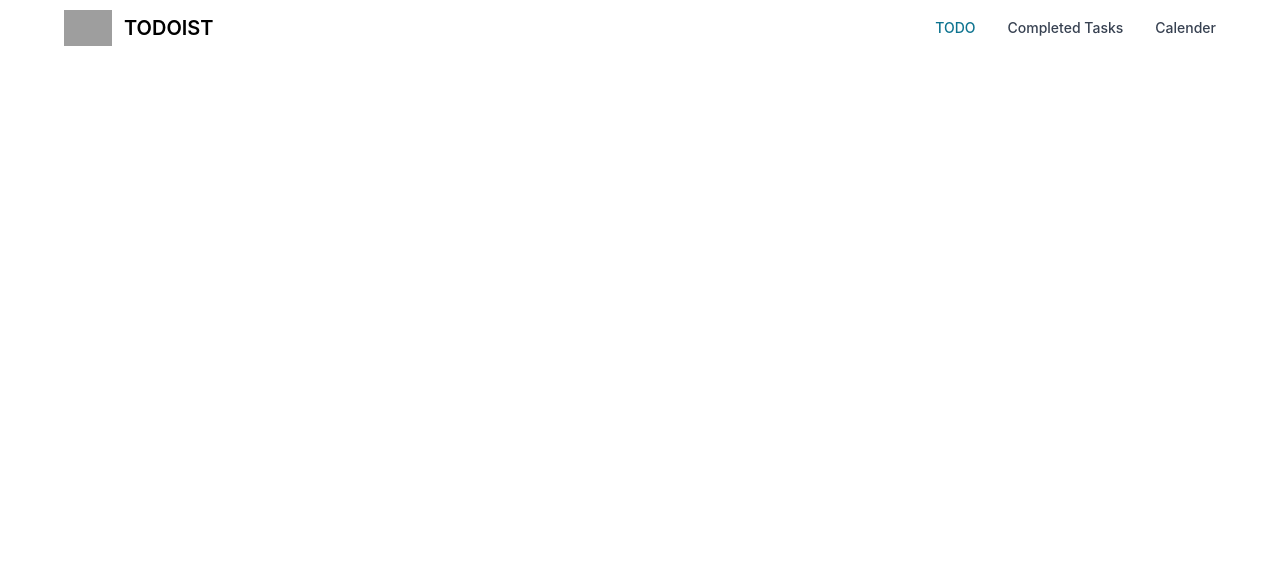
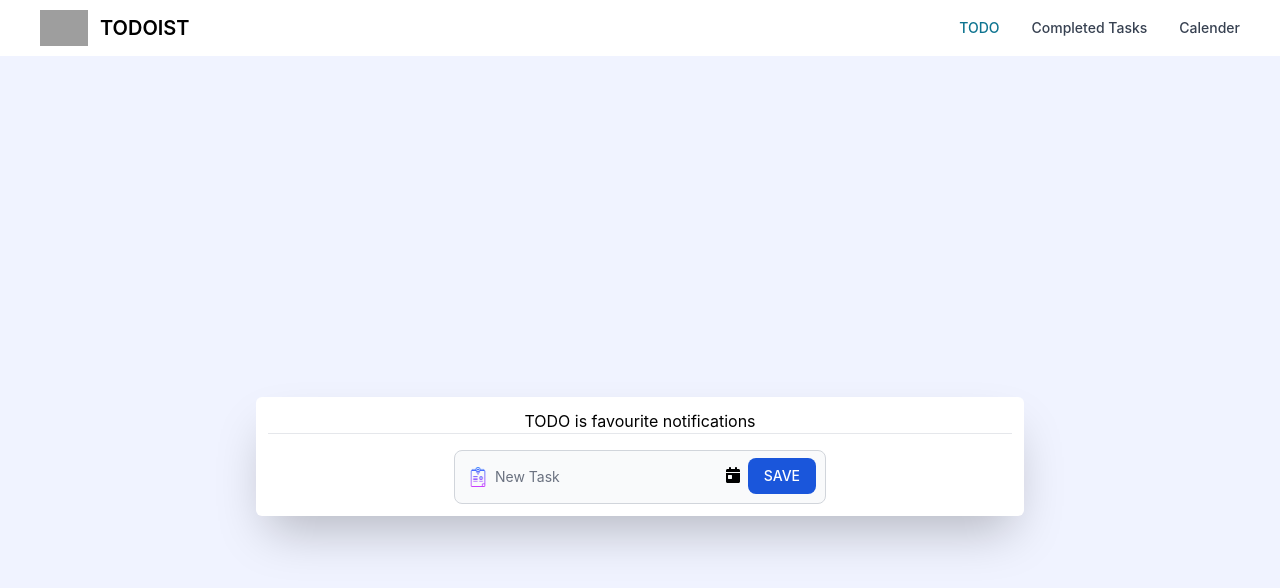
Before and after one commit to monirhabderabby/todo, a React (Create React App) app: page / in a window 1280 px wide. Shown: the top 588 px of the page. Built offline with nearby package versions, Linux system fonts and the light colour scheme; grey boxes are pictures that could not be loaded.

Commit message:
input task structure ready with pick date

```diff
--- a/package.json
+++ b/package.json
@@ -3,12 +3,17 @@
   "version": "0.1.0",
   "private": true,
   "dependencies": {
+    "@fortawesome/fontawesome-svg-core": "^6.1.1",
+    "@fortawesome/free-solid-svg-icons": "^6.1.1",
+    "@fortawesome/react-fontawesome": "^0.2.0",
     "@testing-library/jest-dom": "^5.16.4",
     "@testing-library/react": "^13.3.0",
     "@testing-library/user-event": "^13.5.0",
+    "date-fns": "^2.28.0",
     "flowbite": "^1.4.7",
     "flowbite-react": "^0.1.0",
     "react": "^18.2.0",
+    "react-day-picker": "^8.0.7",
     "react-dom": "^18.2.0",
     "react-router-dom": "^6.3.0",
     "react-scripts": "5.0.1",
--- a/src/App.js
+++ b/src/App.js
@@ -3,10 +3,13 @@ import './App.css';
 import Calender from './Pages/Calender/Calender';
 import CompleteTasks from './Pages/CompleteTasks/CompleteTasks';
 import Todo from './Pages/Todo/Todo';
+import TNavbar from './Shared/TNavbar';
+import 'react-day-picker/dist/style.css';
 
 function App() {
   return (
     <div className="App">
+      <TNavbar />
       <Routes>
         <Route path='/' element={<Todo />} />
         <Route path='/completetasks' element={<CompleteTasks />} />
--- /dev/null
+++ b/src/Pages/Todo/Todo.css
@@ -0,0 +1,9 @@
+.todo-input{
+    height: 15px;
+    padding: 15px;
+    outline: none;
+    border: 0.5px solid gray;
+    outline-width: 0;
+    border-radius: 4px;
+
+}
--- a/src/Pages/Todo/Todo.js
+++ b/src/Pages/Todo/Todo.js
@@ -1,10 +1,54 @@
-import React from 'react';
-import TNavbar from '../../Shared/TNavbar';
+import React, { useState } from "react";
+import "./Todo.css";
+import note from '../../Assets/note.png'
+import { FontAwesomeIcon } from '@fortawesome/react-fontawesome'
+import { faCalendarDay, faL } from '@fortawesome/free-solid-svg-icons'
+import DayPickerModal from "../../Shared/DayPickerModal";
+
 
 const Todo = () => {
+    const [isPickDate, setIsPickDate] = useState(false);
+    const [date, setDate] = useState("");
+
+    const handleNewToDo = e => {
+        e.preventDefault();
+        const todo = e.target.todo.value;
+        const result = {todo, date}
+        console.log(result);
+
+    }
     return (
-        <div>
-            <TNavbar />
+        <div className="h-[100vh] bg-[#f0f3ff] w-[100%] flex justify-center items-center">
+            <div className="w-[100%] md:max-w-[80%] lg:max-w-[60%] h-auto bg-[#fff] shadow-2xl rounded-md py-3 px-3">
+                <h4>TODO is favourite notifications</h4>
+                <hr />
+                <form className="w-[100%] md:w-[50%] mx-auto mt-4" onSubmit={handleNewToDo}>
+                    <div class="relative">
+                        <div class="flex absolute inset-y-0 left-0 items-center pl-3 pointer-events-none">
+                            <img src={note} alt="" className="w-6" />
+                        </div>
+                        <input
+                            type="search"
+                            name="todo"
+                            class="block p-4 pl-10 w-full text-sm text-gray-900 bg-gray-50 rounded-lg border border-gray-300 focus:ring-blue-500 focus:border-blue-500 dark:bg-gray-700 dark:border-gray-600 dark:placeholder-gray-400 dark:text-white dark:focus:ring-blue-500 dark:focus:border-blue-500"
+                            placeholder="New Task"
+                            required
+                        />
+                        <div className="absolute right-2.5 bottom-2.5 ">
+                            <FontAwesomeIcon icon={faCalendarDay} className="mr-2" onClick={() =>setIsPickDate(true)}/>
+                        <button
+                            type="submit"
+                            class="text-white bg-blue-700 hover:bg-blue-800 focus:ring-4 focus:outline-none focus:ring-blue-300 font-medium rounded-lg text-sm px-4 py-2 dark:bg-blue-600 dark:hover:bg-blue-700 dark:focus:ring-blue-800"
+                        >
+                            SAVE
+                        </button>
+                        </div>
+                    </div>
+                </form>
+            </div>
+            {
+                isPickDate && <DayPickerModal modal={isPickDate} setIsPickDate={setIsPickDate} setDate={setDate} />
+            }
         </div>
     );
 };
--- /dev/null
+++ b/src/Shared/DayPickerModal.js
@@ -0,0 +1,40 @@
+import { format } from "date-fns";
+import { Button, Modal } from "flowbite-react";
+import React, { useState } from "react";
+import { DayPicker } from "react-day-picker";
+
+const DayPickerModal = ({ modal, setIsPickDate, setDate }) => {
+    const [date, setSelectedDate] = useState(new Date())
+    const handleDeadline = () => {
+        setDate(format(date, "PP"));
+        setIsPickDate(false);
+    }
+    return (
+                <React.Fragment>
+                <Modal show={modal} onClose={() => setIsPickDate(false)}>
+                    <Modal.Header>Pick a Deadline</Modal.Header>
+                    <Modal.Body>
+                        <div className="space-y-6 flex justify-center">
+                            <DayPicker
+                            mode="single"
+                            selected={date}
+                            onSelect={setSelectedDate}
+
+                            />
+                        </div>
+                    </Modal.Body>
+                    <Modal.Footer>
+                        <Button onClick={handleDeadline}>I accept</Button>
+                        <Button
+                            color="gray"
+                            onClick={() => setIsPickDate(false)}
+                        >
+                            Decline
+                        </Button>
+                    </Modal.Footer>
+                </Modal>
+            </React.Fragment>
+    );
+};
+
+export default DayPickerModal;
--- a/src/Shared/TNavbar.js
+++ b/src/Shared/TNavbar.js
@@ -4,7 +4,7 @@ import { Link } from "react-router-dom";
 
 const TNavbar = () => {
     return (
-        <div className="px-3 md:px-6 lg:px-12">
+        <div className="px-3 md:px-6 l:px-12">
             <Navbar fluid={true} rounded={true}>
             <Navbar.Brand href="https://flowbite.com/">
                 <img
@@ -12,7 +12,7 @@ const TNavbar = () => {
                     className="mr-3 h-6 sm:h-9"
                     alt="Flowbite Logo"
                 />
-                <span className="self-center whitespace-nowrap text-xl font-semibold dark:text-white">
+                <span className="self-center  text-xl font-semibold">
                     TODOIST
                 </span>
             </Navbar.Brand>
--- a/tailwind.config.js
+++ b/tailwind.config.js
@@ -1,10 +1,10 @@
+const colors = require('tailwindcss/colors');
+
 /** @type {import('tailwindcss').Config} */
 module.exports = {
   content: [
     'node_modules/flowbite-react/**/*.{js,jsx,ts,tsx}',
     "./src/**/*.{html,js}",
-
-
   ],
   theme: {
     extend: {},
```
Also changed, not shown: src/Assets/note.png (added), 1 other file (tests, documents, lock files or other folders).
